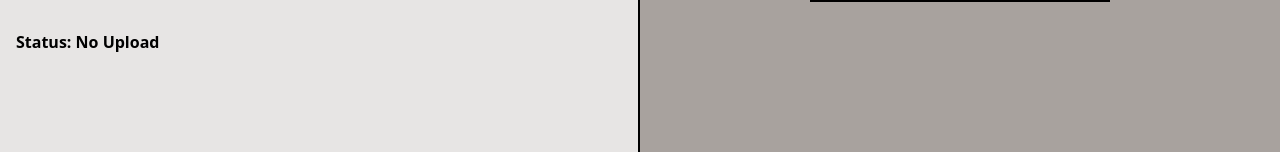
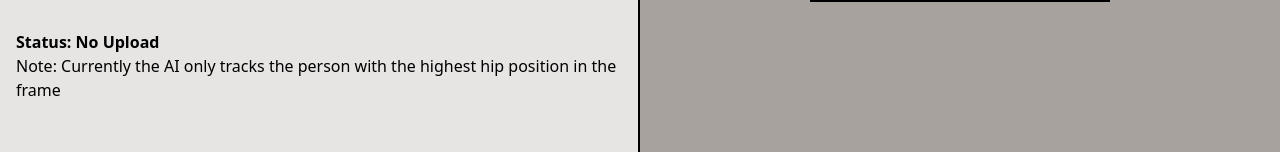
Before and after one commit to BryanTurns/EZTopo, a React (Create React App) app in the folder web-server/: page / in a window 1280 px wide. Shown: the part 215-367 px from the top of the page. Built offline with nearby package versions, Linux system fonts and the light colour scheme; grey boxes are pictures that could not be loaded; the HTML template or start-up script is replaced by a standard one.

Commit message:
Added note to frontend

```diff
--- a/web-server/src/App.js
+++ b/web-server/src/App.js
@@ -59,7 +59,9 @@ function App() {
       </h1>
       <div className="p-4 col-span-1 col-start-1 sm:row-start-3 xl:row-start-2 row-span-12 border-r-2 border-black bg-stone-200 ">
         <form className="">
-          <h2 className="text-lg">Upload your video for processing:</h2>
+          <h2 className="text-lg font-medium">
+            Upload your video for processing:
+          </h2>
           <input
             type="file"
             id="videoUploadID"
@@ -77,7 +79,11 @@ function App() {
             Upload
           </button>
         </form>
-        <p className="my-8 font-bold">Status: {status}</p>
+        <p className="mt-8 font-bold">Status: {status}</p>
+        <p>
+          Note: Currently the AI only tracks the person with the highest hip
+          position in the frame
+        </p>
       </div>
       <h1 className="col-span-1 col-start-2 row-start-1 sm:row-span-2 xl:row-span-1 font-semibold text-3xl border-b-4 p-2 border-black bg-stone-400">
         {outputURL == null ? "Example Video:" : "Your Video:"}
```
